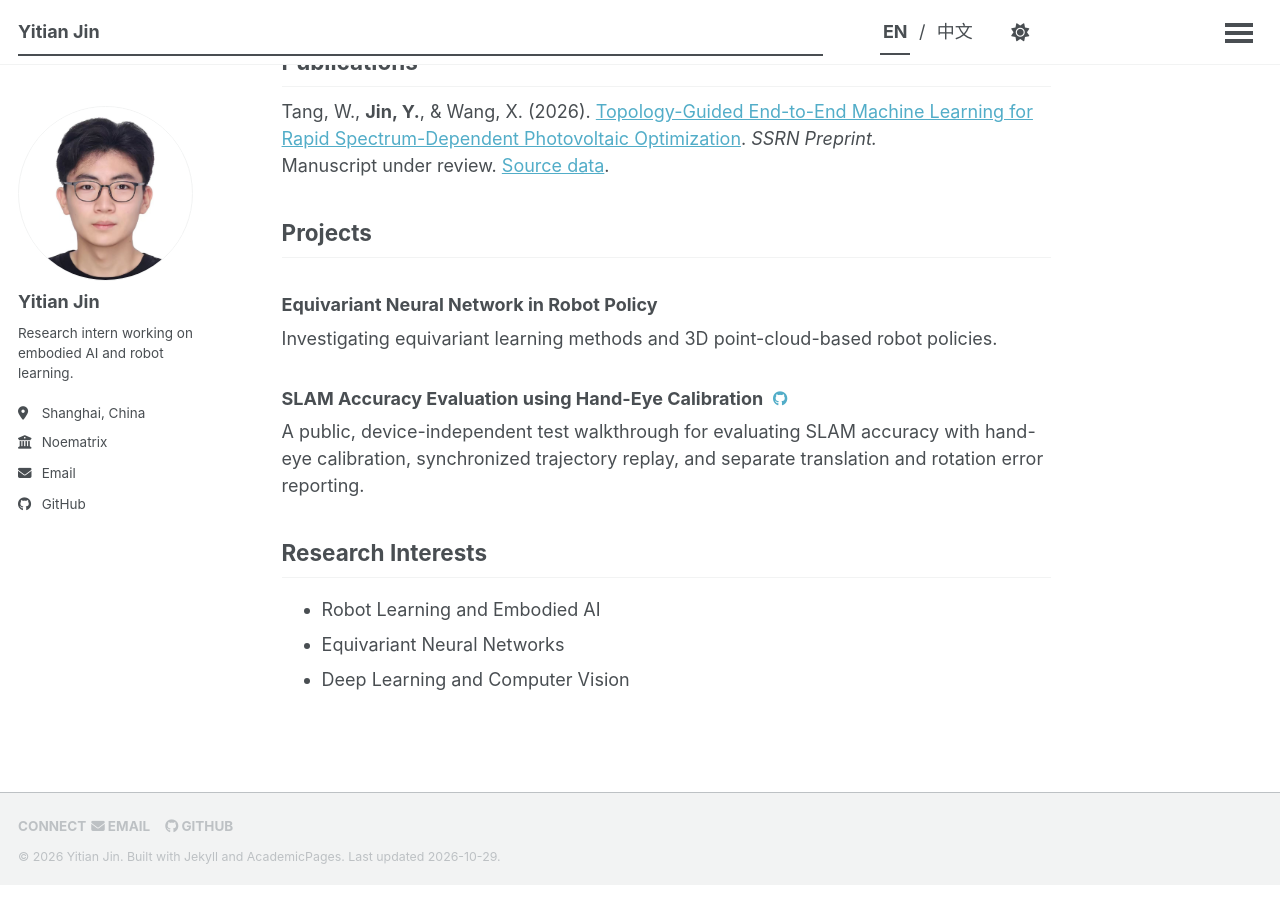
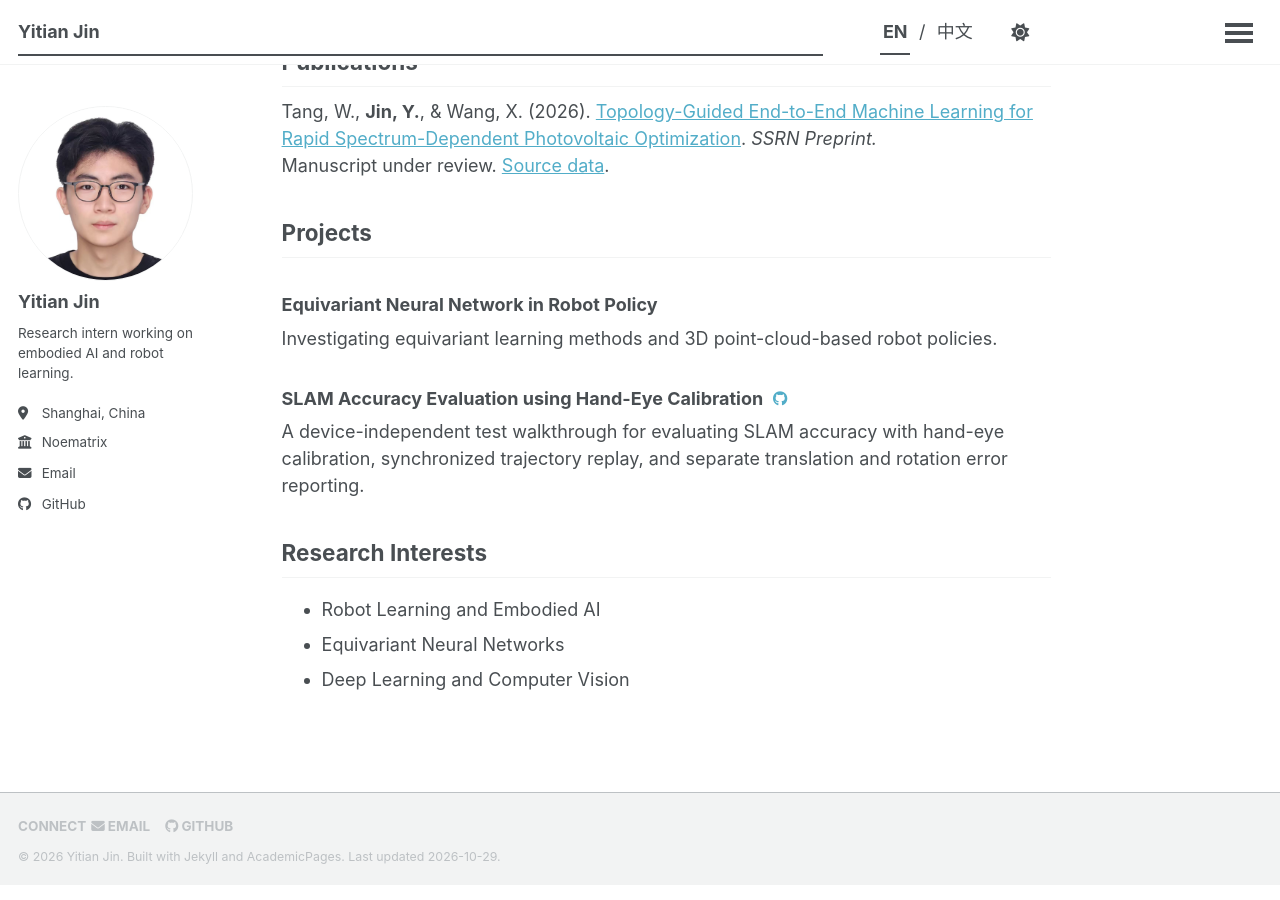
Before and after one commit to yj244-jyt/yj244-jyt.github.io, a Jekyll site: the page built from _pages/about.md, in a window 1280 px wide and 900 px high, scrolled down 588 px. Built offline with Jekyll 4.4.1, drawn with Linux system fonts in a browser that asks for light colours; a script that is not in the unit is left out.

Commit message:
Refine SLAM project summary

```diff
--- a/_pages/about.md
+++ b/_pages/about.md
@@ -31,7 +31,7 @@ Investigating equivariant learning methods and 3D point-cloud-based robot polici
 
 ### SLAM Accuracy Evaluation using Hand-Eye Calibration <a class="project-github-link" href="https://github.com/yj244-jyt/ego-robot-calibration-public" title="View project on GitHub" aria-label="View SLAM Accuracy Evaluation using Hand-Eye Calibration on GitHub"><i class="fab fa-github" aria-hidden="true"></i></a>
 
-A public, device-independent test walkthrough for evaluating SLAM accuracy with hand-eye calibration, synchronized trajectory replay, and separate translation and rotation error reporting.
+A device-independent test walkthrough for evaluating SLAM accuracy with hand-eye calibration, synchronized trajectory replay, and separate translation and rotation error reporting.
 
 ## Research Interests
 
```
Also changed, not shown: _pages/zh.md (+1 -1 lines).
